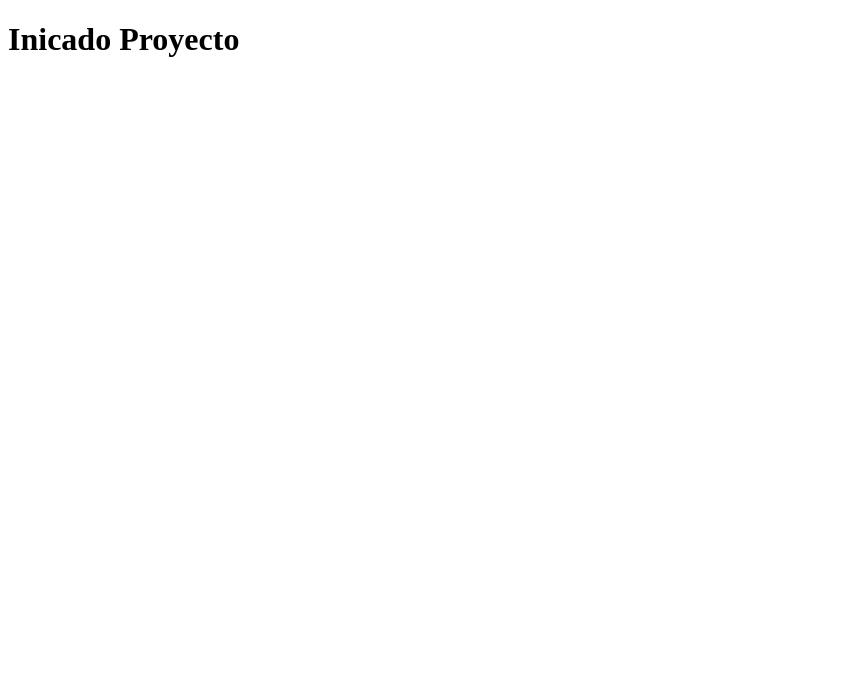
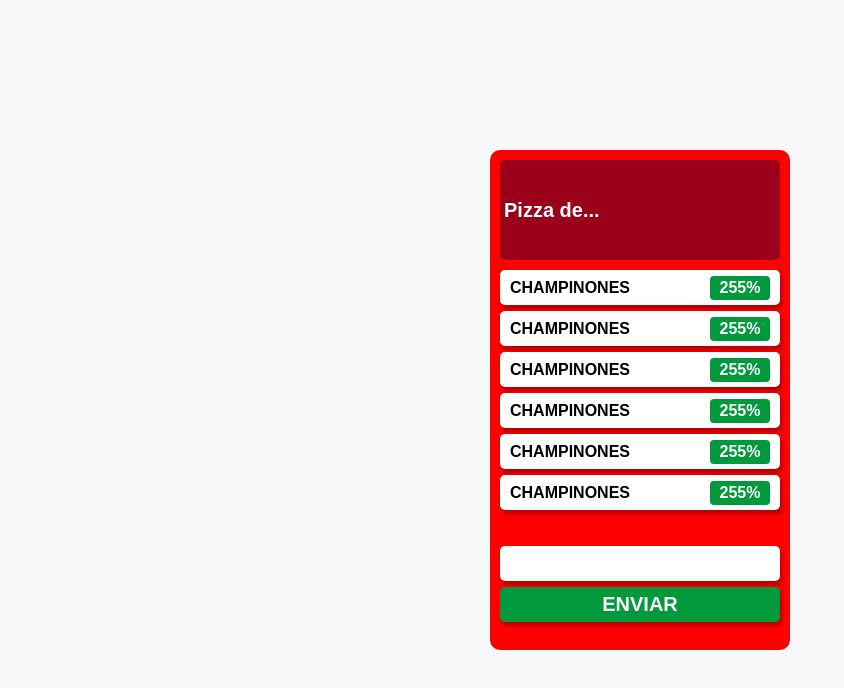
Before and after one commit to villaandroid/juego_palabras, a plain HTML site: page index.html in a window 1280 px wide. Shown: the whole page, without its empty margins (0-844 px from the left). Drawn offline with Linux system fonts and the light colour scheme.

Commit message:
vita css

```diff
--- /dev/null
+++ b/css/estilos.css
@@ -0,0 +1,151 @@
+:root {
+    --color-fondo: #FF0000;
+    --color-oscuro: #9A0019;
+    --color-blanco: #ffffff;
+    --color-cerca: #009A3D;
+    --color-final: #FFF212;
+    --color-lejos: #FF0000;
+
+}
+
+body {
+    background-color: #f8f9fa;
+    font-family: Arial, Helvetica, sans-serif;
+}
+
+
+html {
+    box-sizing: border-box;
+    font-size: 62.5%;
+}
+
+*,
+*::before,
+*::after {
+    box-sizing: inherit;
+}
+
+* {
+    margin: 0;
+    padding: 0;
+    box-sizing: border-box;
+}
+
+body {
+    font-size: 1.6rem;
+    line-height: 1.5;
+    margin: 0;
+    padding: 0;
+}
+
+.centrar{
+    display: flex;
+    justify-content: center;
+    align-items: center;
+    flex-direction: column;
+}
+
+.cotenedor{
+    height:80rem ;
+    display: flex;
+    justify-content: center;
+    align-items: center;
+}
+
+.panel{
+    padding: 1rem;
+    display: flex;
+    flex-direction: column;
+    align-items: center;
+    background-color: var(--color-fondo);
+    width: 30rem;
+    height: 50rem;
+    border-radius: 10px;
+
+}
+
+
+.palabra__adivina{
+    display: flex;
+    align-items: center;
+    font-size: 2rem;
+    font-weight: bold;
+    color: white;
+    padding: 0.4rem;
+    width: 100%;
+    height: 10rem;
+    background-color: var(--color-oscuro);
+    margin-bottom: 1rem;
+    border-radius: 5px;
+
+}
+
+.opciones{
+  width: 100%;
+
+}
+
+
+.respuesta__contenido{
+    font-weight: bold;
+    padding: 1rem;
+    display: flex;
+    justify-content: space-between;
+    align-items: center;
+    background-color: var(--color-blanco);
+    width: 100%;
+    height: 3.5rem;
+    border-radius: 5px;
+    box-shadow: 2px 4px 4px rgba(0, 0, 0, 0.3);
+    margin-bottom: 0.6rem;
+
+}
+
+.porcetaje__acierto{
+    background-color: var(--color-cerca);
+    width: 6rem;
+    border-radius: 4px;
+    color: var(--color-blanco);
+    text-align: center;
+
+}
+
+.sec_enviar{
+    margin-top: 3rem;
+    width: 100%;
+}
+
+.formulario input{
+    outline: none;
+    margin-bottom: 4rem;
+    border: none;
+    border-radius: 5px;
+    height: 3.5rem;
+    width: 100%;
+    margin-bottom: 0.6rem;
+    font-weight: bold;
+    color: var(--color-fondo);
+    font-size: 2rem;
+    box-shadow: 2px 4px 4px rgba(0, 0, 0, 0.3);
+    padding: 1rem;
+}
+
+.formulario button{
+
+    width: 100%;
+    height: 3.5rem;
+    border-radius: 5px;
+    border: none;
+    background-color: var(--color-cerca);
+    color: var(--color-blanco);
+    font-weight: bold;
+    font-size: 2rem;
+    box-shadow: 2px 4px 4px rgba(0, 0, 0, 0.3);
+
+}
+
+
+
+.formulario button:hover{
+ background-color: #005823;
+}
--- a/index.html
+++ b/index.html
@@ -1,13 +1,85 @@
 <!DOCTYPE html>
 <html lang="en">
+
 <head>
     <meta charset="UTF-8">
     <meta name="viewport" content="width=device-width, initial-scale=1.0">
     <title>Adivivida la palabra</title>
+    <link rel="stylesheet" href="css/estilos.css">
 </head>
+
 <body>
 
-    <h1>Inicado Proyecto</h1>
+    <div class="cotenedor">
+
+        <div class="panel">
+
+
+            <section class="palabra__adivina">
+                <p>Pizza de...</p>
+
+            </section>
+
+            <section class="opciones">
+
+                <div class="opciones__elemento">
+
+                    <div class="respuesta__contenido">
+                        <p>CHAMPINONES</p>
+                        <div class="porcetaje__acierto">
+                            <p>255%</p>
+                        </div>
+                    </div>
+
+                    <div class="respuesta__contenido">
+                        <p>CHAMPINONES</p>
+                        <div class="porcetaje__acierto">
+                            <p>255%</p>
+                        </div>
+                    </div>
+                    <div class="respuesta__contenido">
+                        <p>CHAMPINONES</p>
+                        <div class="porcetaje__acierto">
+                            <p>255%</p>
+                        </div>
+                    </div>
+                    <div class="respuesta__contenido">
+                        <p>CHAMPINONES</p>
+                        <div class="porcetaje__acierto">
+                            <p>255%</p>
+                        </div>
+                    </div>
+                    <div class="respuesta__contenido">
+                        <p>CHAMPINONES</p>
+                        <div class="porcetaje__acierto">
+                            <p>255%</p>
+                        </div>
+                    </div>
+                    <div class="respuesta__contenido">
+                        <p>CHAMPINONES</p>
+                        <div class="porcetaje__acierto">
+                            <p>255%</p>
+                        </div>
+                    </div>
+
+
+                </div>
+
+            </section>
+
+            <section class="sec_enviar">
+                <form class="centrar formulario" action="">
+                    <input type="text">
+                    <button type="">ENVIAR</button>
+                </form>
+
+            </section>
+
+
+        </div>
+
+    </div>
 
 </body>
+
 </html>
```
